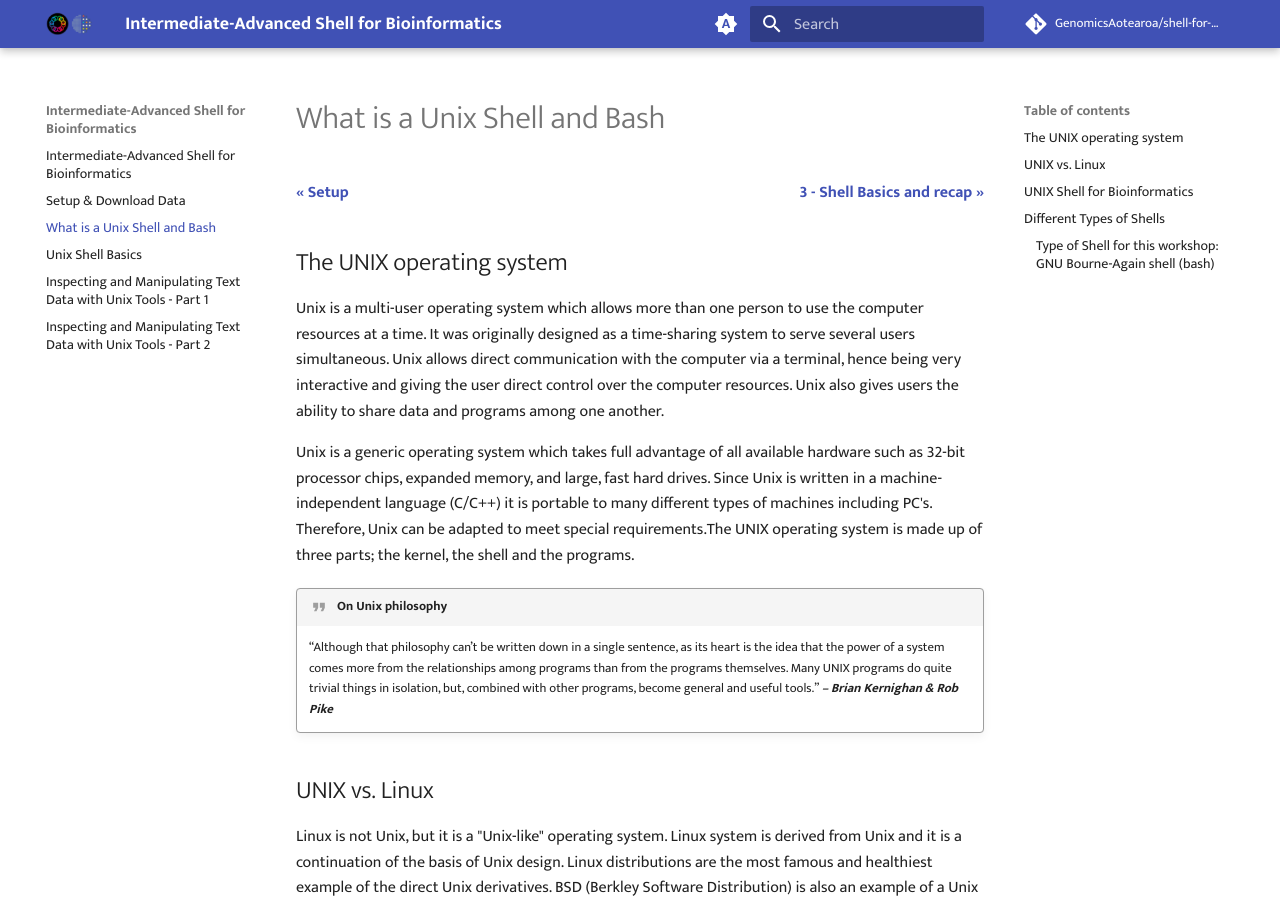
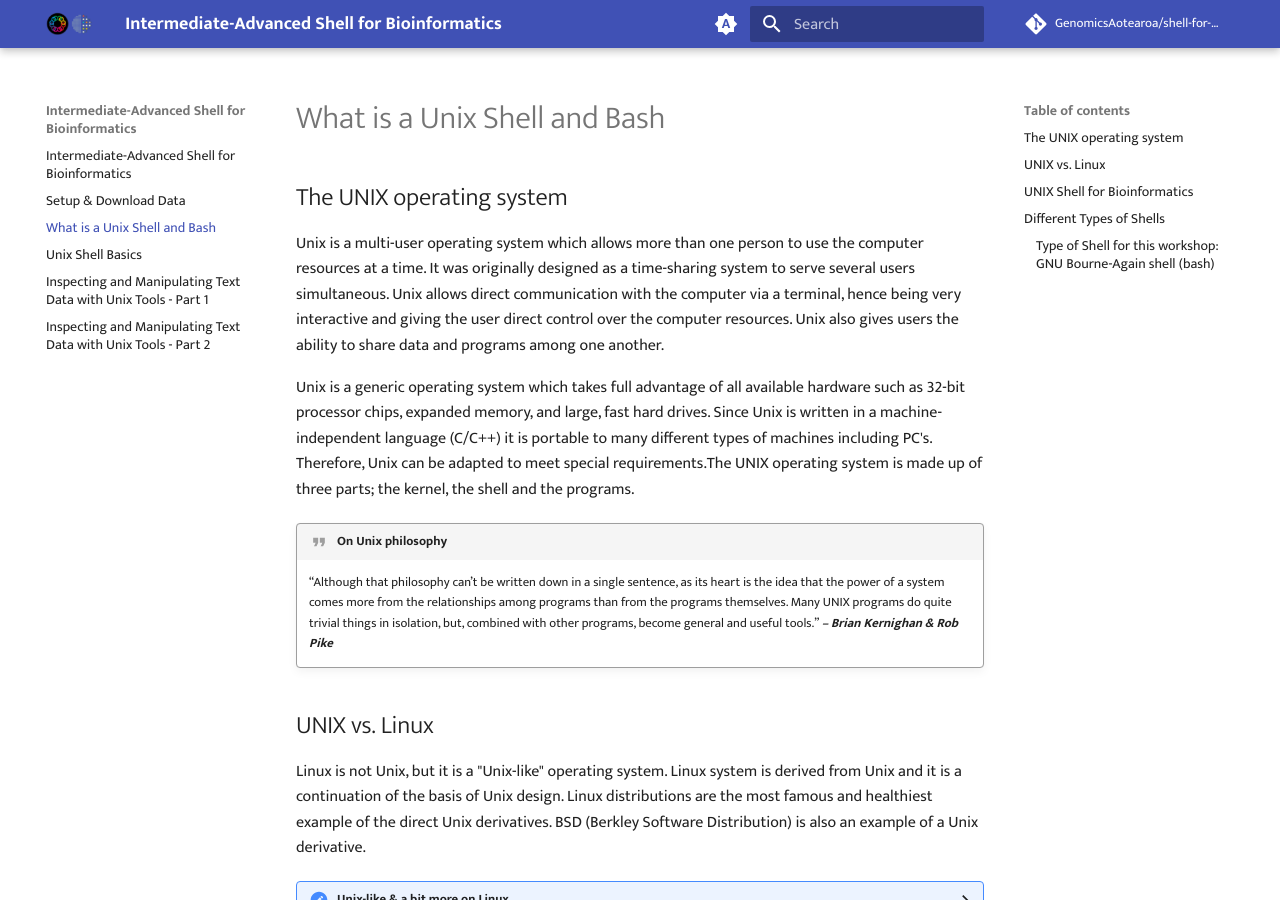
Before and after one commit to GenomicsAotearoa/shell-for-bioinformatics, an MkDocs documentation site: the page built from docs/1_introduction.md, in a window 1280 px wide and 900 px high. Built offline with MkDocs 1.6.1 and Material for MkDocs 9.7.7, drawn with Linux system fonts in a browser that asks for light colours; comment, search, counter and statistics services are not loaded.

Commit message:
alignment change

```diff
--- a/docs/1_introduction.md
+++ b/docs/1_introduction.md
@@ -1,14 +1,8 @@
 # What is a Unix Shell and Bash
 
-<p style="text-align:left;">
-  <b><a class="btn" href="https://genomicsaotearoa.github.io/bash-for-bioinformatics/workshop_material/0_setup_download.html" style="background: var(--bs-green);font-weight:bold">&laquo; Setup </a></b>
-  <span style="float:right;">
-    <b><a class="btn" href="https://genomicsaotearoa.github.io/bash-for-bioinformatics/1.UnixShellBasics/" style="background: var(--bs-green);font-weight:bold">3 - Shell Basics and recap &raquo;</a></b>
-  </span>
-</p>
+<center>
 
-
-
+</center>
 
 
 
```
Also changed, not shown: docs/images/unix_funnel.png (added).
